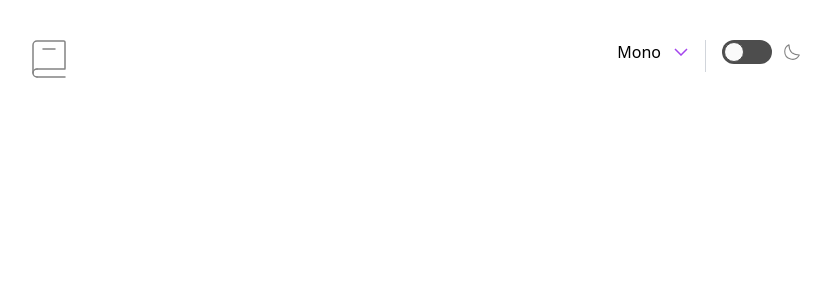
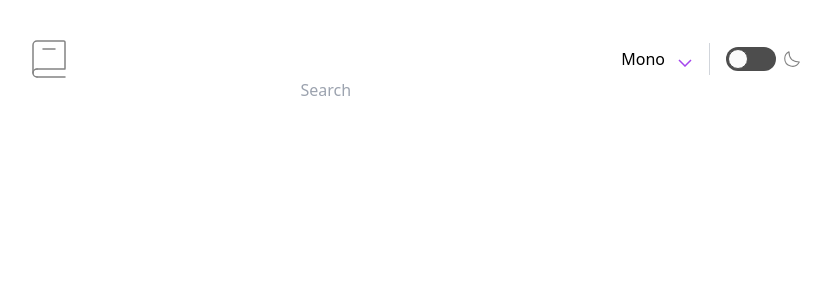
Before and after one commit to LuA1i/React-Dictionary, a React (Create React App) app: page / in a window 1280 px wide. Shown: the top 300 px of the page, without its empty margins (224-1055 px from the left). Built offline with nearby package versions, Linux system fonts and the light colour scheme.

Commit message:
fixed layout and working darkmode

```diff
--- a/src/App.js
+++ b/src/App.js
@@ -1,11 +1,13 @@
 import Navigation from './components/Navigation/Navigation'
+import Search from './components/Search/Search'
 import './index.css'
 
 function App() {
   return (
-    <div className="App">
-      <div className="flex justify-center  min-h-screen custom-margin">
+    <div className="w-full h-screen text-center dark:bg-black duration-500">
+      <div className="container max-w-screen-md mx-auto h-screen ">
         <Navigation />
+        <Search />
       </div>
     </div>
   )
--- a/src/components/Navigation/Navigation.js
+++ b/src/components/Navigation/Navigation.js
@@ -1,4 +1,4 @@
-import React from 'react'
+import React, { useState } from 'react'
 import Toggle from 'react-toggle'
 import 'react-toggle/style.css'
 import '../../index.css'
@@ -8,17 +8,29 @@ import arrowDown from '../../assets/images/icon-arrow-down.svg'
 import moonSvg from '../../assets/images/icon-moon.svg'
 
 const Navigation = () => {
+  const [darkMode, SetDarkMode] = useState(false)
+
+  const handleToggle = () => {
+    SetDarkMode(!darkMode)
+    document.body.classList.toggle('dark', !darkMode)
+  }
   return (
-    <div className="flex flex-row justify-between w-screen h-fit pt-10">
+    <div className="flex flex-row justify-between w-full h-fit pt-10 ">
       <div>
         <img src={logoSvg} alt="Logo" />
       </div>
-      <div className="flex flex-row ">
+      <div className="flex flex-row items-center dark:text-white">
         <p>Mono</p>
-        <img className="h-4 w-4 pt-2 ml-3" src={arrowDown} alt="" />
+        <img className="h-4 w-4 pt-2 ml-3 " src={arrowDown} alt="" />
         <div className="w-px h-8 bg-gray-300 mx-4"></div>
-        <Toggle className="custom-toggle" />
-        <img className="h-4 w-4 mt-1 ml-3" src={moonSvg} alt="" />
+        <Toggle
+          checked={darkMode}
+          onChange={handleToggle}
+          aria-checked={darkMode}
+          icons={false}
+          className="custom-toggle"
+        />
+        <img className="h-4 w-4 ml-2 dark:invert " src={moonSvg} alt="" />
       </div>
     </div>
   )
--- a/src/components/Search/Search.js
+++ b/src/components/Search/Search.js
@@ -0,0 +1,11 @@
+import React from 'react'
+
+const Search = () => {
+  return (
+    <div>
+      <input type="text" placeholder="Search" />
+    </div>
+  )
+}
+
+export default Search
--- a/tailwind.config.js
+++ b/tailwind.config.js
@@ -1,8 +1,7 @@
 /** @type {import('tailwindcss').Config} */
 module.exports = {
-  content: [
-    "./src/**/*.{js,jsx,ts,tsx}",
-  ],
+  content: ['./src/**/*.{js,jsx,ts,tsx}'],
+  darkMode: 'class',
   theme: {
     extend: {},
   },
```
